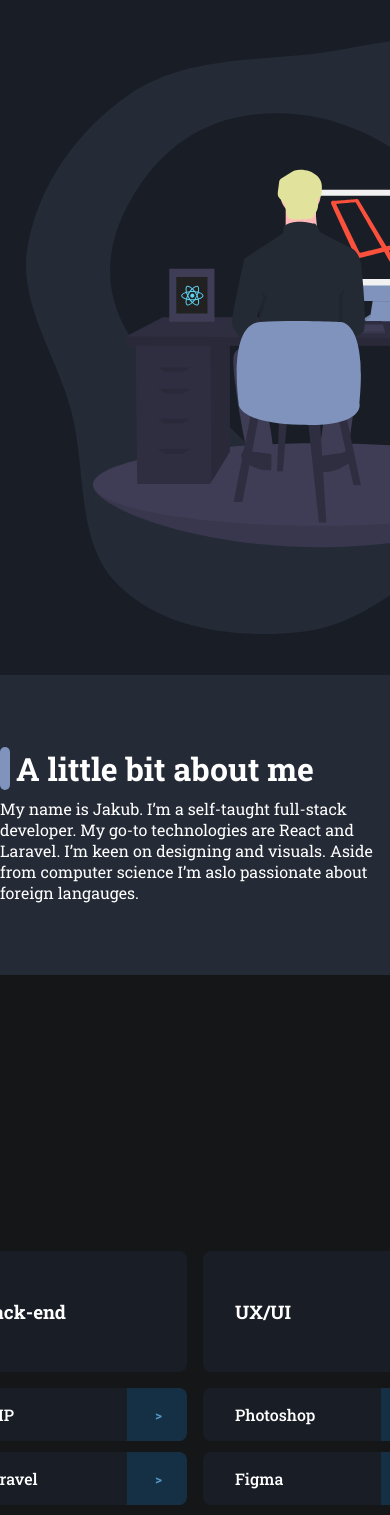
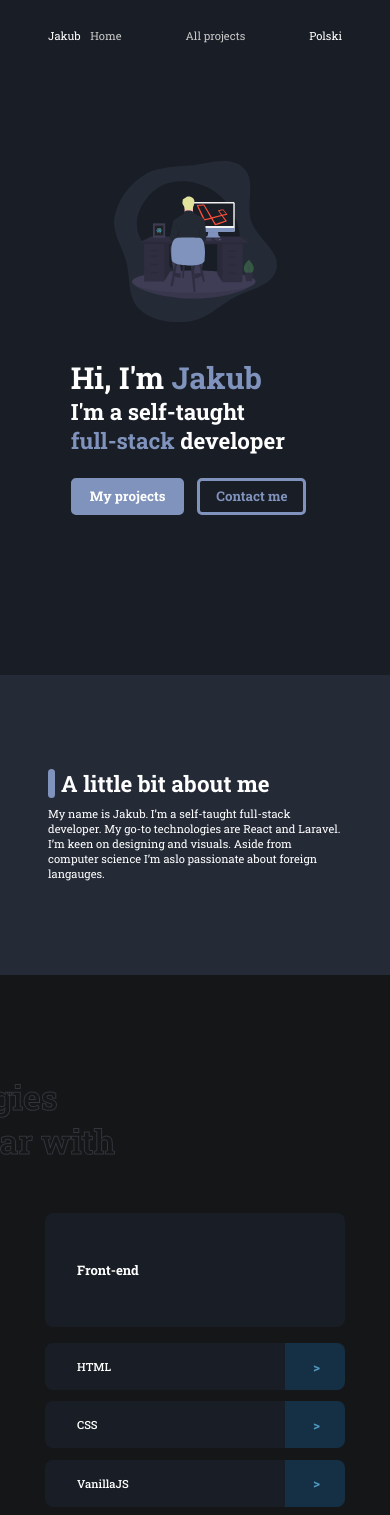
Before and after one commit to jacqouese/PortfolioWebsite, a React (Create React App) app: page / in a window 390 px wide. Shown: the top 1515 px of the page. Built offline with nearby package versions, Linux system fonts and the light colour scheme.

Commit message:
responsive

```diff
--- a/src/App.js
+++ b/src/App.js
@@ -7,6 +7,7 @@ import ProjectsSection from './components/ProjectsSection';
 import { motion } from 'framer-motion';
 import { useEffect, useState } from 'react';
 import Footer from './components/Footer';
+import Header from './components/Header';
 
 function App() {
   const [offsetY, setOffsetY] = useState(0);
@@ -20,6 +21,7 @@ function App() {
 
   return (
     <div className="App">
+      <Header />
       <TopSection offsetY={offsetY} />
       <BelowTopSection />
       <motion.div
--- /dev/null
+++ b/src/components/Header.js
@@ -0,0 +1,20 @@
+import React from 'react'
+
+function Header() {
+  return (
+    <header>
+        <div className="header-inner">
+            <div className="logo">
+                <p>Jakub</p>
+            </div>
+            <div className="header-links">
+                <a href="">Home</a>
+                <a href="">All projects</a>
+                <p>Polski</p>
+            </div>
+        </div>
+    </header>
+  )
+}
+
+export default Header
--- a/src/components/ProjectsSection.js
+++ b/src/components/ProjectsSection.js
@@ -40,7 +40,7 @@ function ProjectsSection({ offsetY }) {
                 </span>
               ))}
             </div>
-            <div>
+            <div className="project-container-buttons">
               <a
                 href="https://www.github.com"
                 className="project-button"
--- a/src/styles/App.scss
+++ b/src/styles/App.scss
@@ -31,6 +31,14 @@ h5,
 h6,
 p {
   color: white;
+}
+
+a {
+  color: rgb(200, 200, 200);
+  text-decoration: none;
+}
+a:visited {
+  color: rgb(200, 200, 200);
 }
 
 ul {
@@ -72,6 +80,31 @@ button.secondary {
   color: $primary-accent;
 }
 
+header {
+  position: fixed;
+  top: 0;
+  display: flex;
+  justify-content: center;
+  width: 100%;
+  background-color: $primary;
+  z-index: 10;
+}
+
+.header-inner {
+  display: flex;
+  justify-content: space-between;
+  align-items: center;
+  width: 1100px;
+  max-width: 100%;
+  height: 70px;
+  padding: 0 3rem;
+}
+
+.header-links {
+  display: flex;
+  gap: 4rem;
+}
+
 .top-section {
   display: flex;
   align-items: center;
@@ -84,6 +117,10 @@ button.secondary {
   button {
     margin-right: 0.8rem;
   }
+}
+
+.top-section-text-container {
+  min-width: fit-content;
 }
 
 .top-section-background {
@@ -108,6 +145,7 @@ button.secondary {
   justify-content: center;
   align-items: center;
   height: 300px;
+  padding: 3rem;
   background-color: $priamry-ligher;
 }
 
@@ -136,11 +174,17 @@ button.secondary {
   background-color: $priamry-darker;
 }
 
+.technologies-section {
+  width: fit-content;
+}
+
 .skills-container {
   width: 1000px;
+  max-width: 100%;
   display: grid;
   grid-template-columns: 1fr 1fr 1fr 1fr;
   column-gap: 1rem;
+  row-gap: 4rem;
 }
 
 .skills-column {
@@ -186,7 +230,7 @@ button.skill-button {
   border-radius: 0 0.5rem 0.5rem 0;
   border: none;
   transition: 0.2s cubic-bezier(0.37, 0.185, 0.78, 0.105);
-  z-index: 100;
+  z-index: 2;
   text-align: right;
 }
 
@@ -199,6 +243,7 @@ button.skill-button:hover {
   position: relative;
   display: flex;
   width: 1000px;
+  max-width: 100%;
   padding: 5rem;
   margin-bottom: 5rem;
   border-radius: 1rem;
@@ -209,6 +254,7 @@ button.skill-button:hover {
   display: flex;
   flex-direction: column;
   max-width: 40%;
+  z-index: 2;
 }
 
 .project-container-image {
@@ -288,13 +334,6 @@ footer {
     gap: 0.5rem;
     padding-left: 2rem;
   }
-  a {
-    color: rgb(200, 200, 200);
-    text-decoration: none;
-  }
-  a:visited {
-    color: rgb(200, 200, 200);
-  }
   a:hover {
     text-decoration: underline;
   }
@@ -315,3 +354,5 @@ footer {
     padding: 0.5rem;
   }
 }
+
+@import './responsive.scss';
--- /dev/null
+++ b/src/styles/responsive.scss
@@ -0,0 +1,80 @@
+@media only screen and (max-width: 1100px) {
+    .top-section {
+        gap: 1rem;
+        padding: 0 2rem;
+    }
+
+    .top-section-image-container {
+        max-width: 50%;
+        img {
+          max-width: 100%;
+        }
+      }
+
+    .skills-container {
+        width: 600px;
+        grid-template-columns: 1fr 1fr;
+    }
+
+    .project-container {
+        width: 800px;
+        padding: 4rem 4rem;
+    }
+}
+
+@media only screen and (max-width: 900px) {
+    .App {
+        font-size: 0.8rem;
+    }
+
+    .project-container {
+        width: 700px;
+        padding: 3rem;
+    }
+
+    .blob-img {
+        height: 430px;
+        width: 420px;
+      }
+}
+
+@media only screen and (max-width: 650px) {
+    .App {
+        font-size: 0.7rem;
+    }
+
+    .top-section {
+        flex-direction: column-reverse;
+        gap: 2rem;
+    }
+
+    .skills-container {
+        width: 300px;
+        grid-template-columns: 1fr;
+    }
+
+    .project-container {
+        flex-direction: column-reverse;
+        width: 100%;
+        padding: 2rem 2rem;
+        svg {
+            display: none;
+        }
+    }
+
+    .project-container-buttons {
+        display: flex;
+        flex-direction: column;
+        gap: 0.5rem;
+    }
+
+    .project-container-text {
+        max-width: 100%;
+        padding: 2rem;
+    }
+
+    .project-container-image img {
+        position: relative;
+        max-width: 90%;
+    }
+}
```
